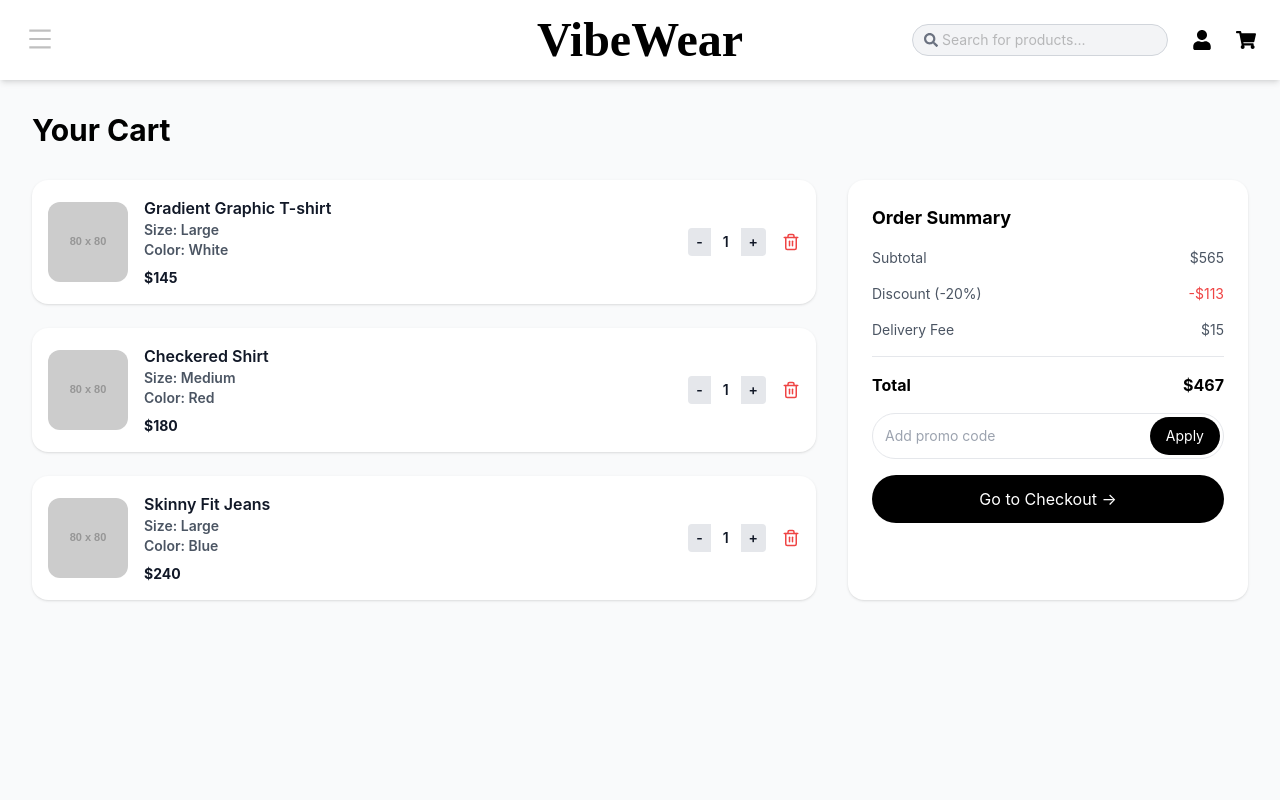
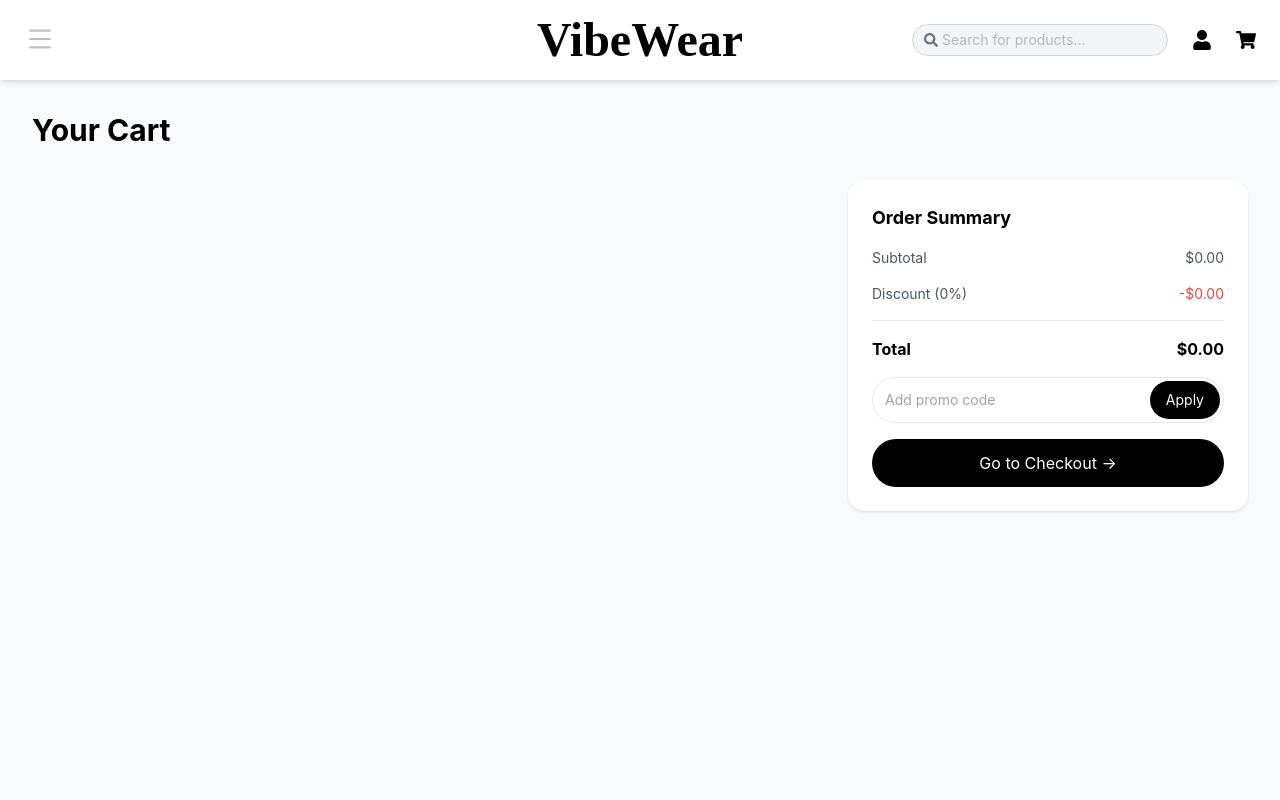
Before and after one commit to Yehia404/E-Commerce-Website, a React (Create React App) app in the folder e-front/: page /cart in a window 1280 px wide. Shown: the top 800 px of the page. Built offline with nearby package versions, Linux system fonts and the light colour scheme.

Commit message:
integrate products with cart

```diff
--- a/e-front/src/App.js
+++ b/e-front/src/App.js
@@ -9,6 +9,7 @@
 import Admin from "./pages/admin";
 import Profile from "./pages/profile";
 import { UserProvider } from "./context/usercontext";
+import { CartProvider } from "./context/cartcontext";
 import {
   BrowserRouter as Router,
   Routes,
@@ -19,6 +20,7 @@
 function App() {
   return (
     <UserProvider>
+      <CartProvider>
         <Router>
           <Routes>
             <Route path="/" element={<Navigate to="/home" />} />
@@ -33,6 +35,7 @@
             <Route path="/profile" element={<Profile />} />
           </Routes>
         </Router>
+      </CartProvider>
     </UserProvider>
   );
 }
--- /dev/null
+++ b/e-front/src/context/cartcontext.js
@@ -0,0 +1,98 @@
+import React, { createContext, useState, useContext, useEffect } from "react";
+
+const CartContext = createContext();
+
+export const useCart = () => {
+  return useContext(CartContext);
+};
+
+export const CartProvider = ({ children }) => {
+  const [cart, setCart] = useState(() => {
+    const savedCart = localStorage.getItem("cart");
+    return savedCart ? JSON.parse(savedCart) : [];
+  });
+
+  const [discountPercentage, setDiscountPercentage] = useState(0);
+  const [subtotal, setSubtotal] = useState(0);
+  const [discount, setDiscount] = useState(0);
+  const [total, setTotal] = useState(0);
+
+  useEffect(() => {
+    const newSubtotal = cart.reduce((acc, item) => {
+      const discountedPrice = item.price - (item.price * item.discount) / 100;
+      return acc + discountedPrice * item.quantity;
+    }, 0);
+
+    const newDiscount = (newSubtotal * discountPercentage) / 100;
+    const newTotal = newSubtotal - newDiscount;
+
+    setSubtotal(newSubtotal);
+    setDiscount(newDiscount);
+    setTotal(newTotal);
+
+    localStorage.setItem("cart", JSON.stringify(cart));
+  }, [cart, discountPercentage]);
+
+  const addToCart = (product) => {
+    setCart((prevCart) => {
+      const existingProduct = prevCart.find((item) => item.id === product.id);
+      if (existingProduct) {
+        return prevCart.map((item) =>
+          item.id === product.id
+            ? {
+                ...item,
+                quantity: Math.min(5, item.quantity + product.quantity),
+              }
+            : item
+        );
+      } else {
+        return [...prevCart, product];
+      }
+    });
+  };
+
+  const updateQuantity = (id, delta) => {
+    setCart((prevCart) =>
+      prevCart.map((item) =>
+        item.id === id
+          ? {
+              ...item,
+              quantity: Math.max(1, Math.min(5, item.quantity + delta)),
+            }
+          : item
+      )
+    );
+  };
+
+  const removeItem = (id) => {
+    setCart((prevCart) => prevCart.filter((item) => item.id !== id));
+  };
+
+  const applyPromoCode = (code) => {
+    if (code.toUpperCase() === "SAVE20") {
+      setDiscountPercentage(20);
+    } else {
+      setDiscountPercentage(0);
+    }
+  };
+
+  return (
+    <CartContext.Provider
+      value={{
+        cart,
+        addToCart,
+        updateQuantity,
+        removeItem,
+        subtotal,
+        discount,
+        total,
+        discountPercentage,
+        applyPromoCode,
+      }}
+    >
+      {children}
+    </CartContext.Provider>
+  );
+};
+
+export default CartContext;
--- a/e-front/src/pages/cart.js
+++ b/e-front/src/pages/cart.js
@@ -1,64 +1,34 @@
-// App.jsx
 import React, { useState } from "react";
 import { FiTrash2 } from "react-icons/fi";
 import Navbar from "../components/navbar";
 import Footer from "../components/footer";
 import { Link } from "react-router-dom";
+import { useCart } from "../context/cartcontext";
 
-const productsData = [
-  {
-    id: 1,
-    name: "Gradient Graphic T-shirt",
-    price: 145,
-    size: "Large",
-    color: "White",
-    image: "https://via.placeholder.com/80x80.png?text=T-shirt",
-    quantity: 1,
-  },
-  {
-    id: 2,
-    name: "Checkered Shirt",
-    price: 180,
-    size: "Medium",
-    color: "Red",
-    image: "https://via.placeholder.com/80x80.png?text=Shirt",
-    quantity: 1,
-  },
-  {
-    id: 3,
-    name: "Skinny Fit Jeans",
-    price: 240,
-    size: "Large",
-    color: "Blue",
-    image: "https://via.placeholder.com/80x80.png?text=Jeans",
-    quantity: 1,
-  },
-];
+const Cart = () => {
+  const {
+    cart,
+    updateQuantity,
+    removeItem,
+    subtotal,
+    discount,
+    total,
+    discountPercentage, // Destructure this from the context
+    applyPromoCode,
+  } = useCart();
+  const [currentPage, setCurrentPage] = useState(1);
+  const [promoCode, setPromoCode] = useState("");
+  const itemsPerPage = 3;
 
-const Chat = () => {
-  const [cart, setCart] = useState(productsData);
-
-  const updateQuantity = (id, delta) => {
-    setCart((cart) =>
-      cart.map((item) =>
-        item.id === id
-          ? { ...item, quantity: Math.max(1, item.quantity + delta) }
-          : item
-      )
-    );
+  const handleApplyPromoCode = () => {
+    applyPromoCode(promoCode);
   };
 
-  const removeItem = (id) => {
-    setCart((cart) => cart.filter((item) => item.id !== id));
-  };
+  const indexOfLastItem = currentPage * itemsPerPage;
+  const indexOfFirstItem = indexOfLastItem - itemsPerPage;
+  const currentItems = cart.slice(indexOfFirstItem, indexOfLastItem);
 
-  const subtotal = cart.reduce(
-    (acc, item) => acc + item.price * item.quantity,
-    0
-  );
-  const discount = subtotal * 0.2;
-  const deliveryFee = 15;
-  const total = subtotal - discount + deliveryFee;
+  const paginate = (pageNumber) => setCurrentPage(pageNumber);
 
   return (
     <div>
@@ -68,9 +38,8 @@
           Your Cart
         </h1>
         <div className="flex flex-col lg:flex-row gap-6 sm:gap-8">
-          {/* Cart Items */}
           <div className="flex-1 space-y-4 sm:space-y-6">
-            {cart.map((item) => (
+            {currentItems.map((item) => (
               <div
                 key={item.id}
                 className="flex flex-wrap sm:flex-nowrap items-center bg-white rounded-2xl shadow p-4 text-sm font-semibold text-gray-900 w-full"
@@ -85,10 +54,18 @@
                     {item.name}
                   </h2>
                   <p className="text-sm text-gray-600">Size: {item.size}</p>
-                  <p className="text-sm text-gray-600">Color: {item.color}</p>
-                  <p className="font-bold mt-2">${item.price}</p>
+                  <p className="font-bold mt-2">
+                    {item.discount > 0 && (
+                      <span className="line-through text-gray-500 mr-2">
+                        ${item.price.toFixed(2)}
+                      </span>
+                    )}
+                    $
+                    {(item.price - (item.price * item.discount) / 100).toFixed(
+                      2
+                    )}
+                  </p>
                 </div>
-                {/* Quantity Controls */}
                 <div className="flex items-center mt-3 sm:mt-0 sm:ml-4">
                   <button
                     className="px-2 py-1 bg-gray-200 rounded-l hover:bg-gray-300"
@@ -100,11 +77,11 @@
                   <button
                     className="px-2 py-1 bg-gray-200 rounded-r hover:bg-gray-300"
                     onClick={() => updateQuantity(item.id, 1)}
+                    disabled={item.quantity === 5}
                   >
                     +
                   </button>
                 </div>
-                {/* Remove */}
                 <button
                   className="text-red-500 ml-4 hover:text-red-700 mt-3 sm:mt-0"
                   onClick={() => removeItem(item.id)}
@@ -115,35 +92,33 @@
             ))}
           </div>
 
-          {/* Order Summary */}
           <div className="w-full lg:w-[400px] bg-white rounded-2xl shadow p-6 space-y-4">
             <h2 className="font-bold text-lg">Order Summary</h2>
             <div className="flex justify-between text-sm text-gray-600">
               <span>Subtotal</span>
-              <span>${subtotal}</span>
+              <span>${subtotal.toFixed(2)}</span>
             </div>
             <div className="flex justify-between text-sm text-gray-600">
-              <span>Discount (-20%)</span>
-              <span className="text-red-500">-${discount.toFixed(0)}</span>
-            </div>
-            <div className="flex justify-between text-sm text-gray-600">
-              <span>Delivery Fee</span>
-              <span>${deliveryFee}</span>
+              <span>Discount ({discountPercentage}%)</span>
+              <span className="text-red-500">-${discount.toFixed(2)}</span>
             </div>
             <div className="border-t pt-4 flex justify-between font-bold">
               <span>Total</span>
-              <span>${total}</span>
+              <span>${total.toFixed(2)}</span>
             </div>
-
-            {/* Promo Code */}
 
             <div className="relative mt-4">
               <input
                 type="text"
                 placeholder="Add promo code"
+                value={promoCode}
+                onChange={(e) => setPromoCode(e.target.value)}
                 className="w-full border rounded-full px-3 py-3 text-sm focus:outline-none"
               />
-              <button className="absolute right-1 top-1 bottom-1 bg-black text-white px-4 text-sm hover:bg-gray-800 rounded-full">
+              <button
+                onClick={handleApplyPromoCode}
+                className="absolute right-1 top-1 bottom-1 bg-black text-white px-4 text-sm hover:bg-gray-800 rounded-full"
+              >
                 Apply
               </button>
             </div>
@@ -156,10 +131,29 @@
             </Link>
           </div>
         </div>
+
+        <div className="flex justify-center mt-6">
+          {Array.from(
+            { length: Math.ceil(cart.length / itemsPerPage) },
+            (_, i) => (
+              <button
+                key={i}
+                onClick={() => paginate(i + 1)}
+                className={`px-3 py-1 mx-1 ${
+                  currentPage === i + 1
+                    ? "bg-black text-white"
+                    : "bg-gray-200 text-black"
+                } rounded-full`}
+              >
+                {i + 1}
+              </button>
+            )
+          )}
+        </div>
       </div>
       <Footer />
     </div>
   );
 };
 
-export default Chat;
+export default Cart;
```
Also changed, not shown: e-front/src/pages/product.js (+31 -15 lines). Lines whose indentation alone changed are shown as unchanged.
